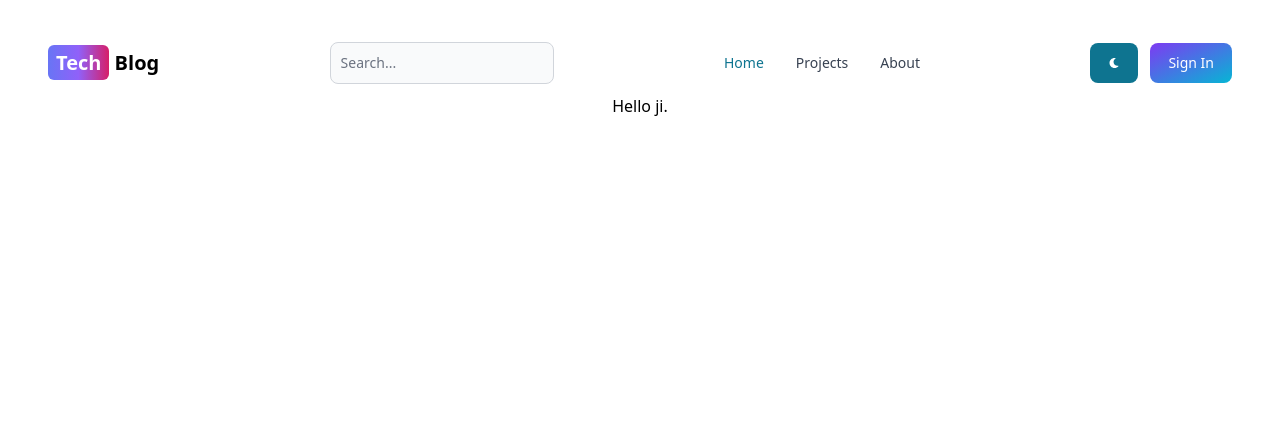
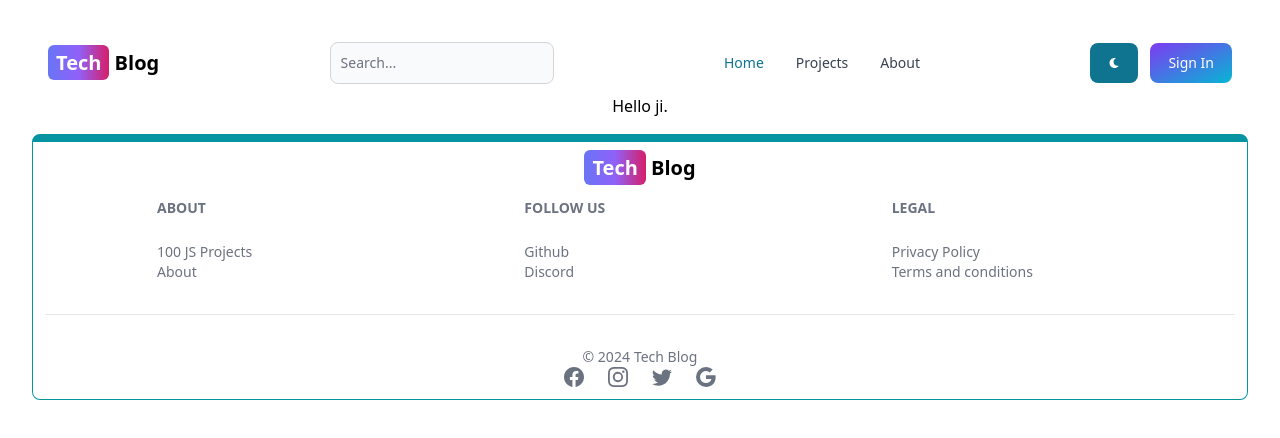
Before and after one commit to sharmaanshul007/mern-blog, a React (Vite) app in the folder client/: page / in a window 1280 px wide. Shown: the top 438 px of the page. Built offline with nearby package versions, Linux system fonts and the light colour scheme.

Commit message:
added footer component

```diff
--- /dev/null
+++ b/client/src/components/Footer.jsx
@@ -0,0 +1,48 @@
+import { Footer, FooterDivider } from 'flowbite-react'
+import React from 'react'
+import {BsFacebook, BsTwitter, BsInstagram, BsGoogle} from 'react-icons/bs'
+import { Link } from 'react-router-dom'
+export default function FooterComp() {
+    return (<div className=' border border-t-8 border-teal-500 mt-4 p-3 rounded-lg'>
+        <div>
+            <div className='w-full max-w-7xl mx-auto'>
+
+                    <div>
+                        <Link to='/' className='self-center whitespace-nowrap text-sm sm:text-xl font-semibold dark:text-white'>
+                         <span className='px-2 py-1 bg-gradient-to-r from-indigo-500 via-purple-500 to-pink-600 rounded-md text-white'>Tech</span> Blog
+                        </Link>
+                    </div>
+                    <div className='grid grid-cols-2 gap-3 sm:grid-cols-3 sm:mt-4 sm:gap-6 mt-3 lg:ml-28'>
+                        <div className='flex flex-col items-start'>
+                        <Footer.Title title='About'/>
+                            <Footer.LinkGroup className='flex flex-col items-start'>
+                                <Footer.Link href='https://100jsprojects.com'>100 JS Projects</Footer.Link>
+                                <Footer.Link href='/about'>About</Footer.Link>
+                            </Footer.LinkGroup></div>
+                        <div className='flex flex-col items-start'>
+                        <Footer.Title title='Follow Us'/>
+                            <Footer.LinkGroup className='flex flex-col items-start'>
+                                <Footer.Link href='https://100jsprojects.com'>Github</Footer.Link>
+                                <Footer.Link href='/about'>Discord</Footer.Link>
+                            </Footer.LinkGroup></div>
+                        <div className='flex flex-col items-start'>
+                        <Footer.Title title='Legal'/>
+                            <Footer.LinkGroup className='flex flex-col items-start'>
+                                <Footer.Link href='https://100jsprojects.com'>Privacy Policy</Footer.Link>
+                                <Footer.Link href='/about'>Terms and conditions</Footer.Link>
+                            </Footer.LinkGroup></div>
+                    </div>
+                    <FooterDivider></FooterDivider>
+                    <div>
+                        <Footer.Copyright href='#' by='Tech Blog' year={new Date().getFullYear()}/>
+                    </div>
+                    <div className='flex flex-row gap-6 mt-4 sm:mt-0 justify-center'>
+                        <Footer.Icon href='#' icon={BsFacebook}/>
+                        <Footer.Icon href='#' icon={BsInstagram}/>
+                        <Footer.Icon href='#' icon={BsTwitter}/>
+                        <Footer.Icon href='#' icon={BsGoogle}/>
+                    </div>
+            </div>
+        </div>
+    </div>)
+}
--- a/client/src/main.jsx
+++ b/client/src/main.jsx
@@ -4,11 +4,13 @@ import './index.css'
 import App from './App.jsx'
 import { BrowserRouter } from 'react-router-dom'
 import Header from './components/Header.jsx'
+import FooterComp from './components/Footer.jsx'
 createRoot(document.getElementById('root')).render(
   <BrowserRouter>
   <StrictMode>
     <Header></Header>
     <App />
+    <FooterComp></FooterComp>
   </StrictMode>
   </BrowserRouter>
 )
```
